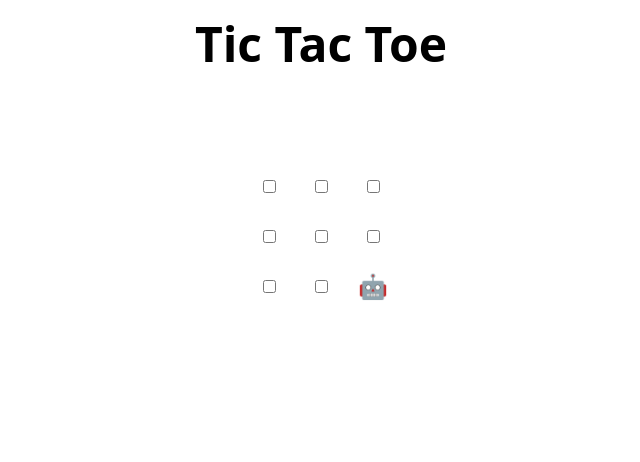
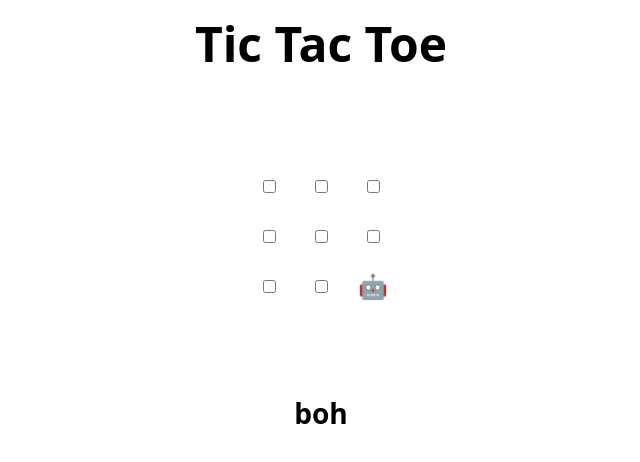
Before and after one commit to michelinagiuliani-ctrl/skills-review-pull-requests, a plain HTML site: page index.html in a window 1280 px wide. Shown: the whole page, without its empty margins (319-959 px from the left). Drawn offline with Linux system fonts and the light colour scheme.

Commit message:
Update index.html
prova commit di un altro utente

```diff
--- a/index.html
+++ b/index.html
@@ -48,6 +48,7 @@
 </table>
 
 <h2 hidden>Game over, refresh to play again if you wont 🧑‍💻 🤖!</h2>
+<h3>boh</h3>
 
 <script>
   // Initialization
```
